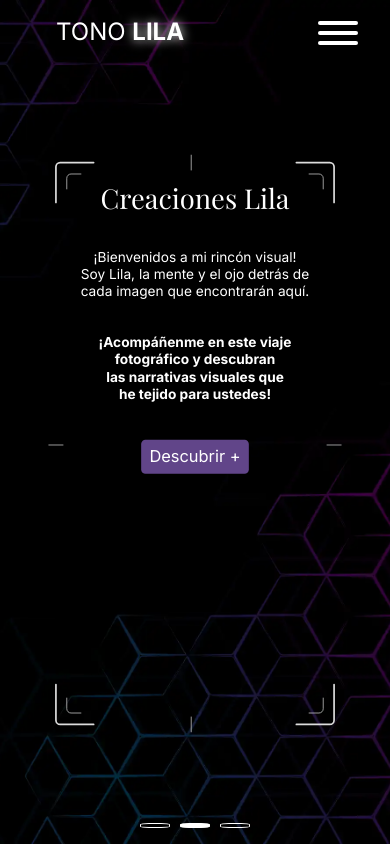
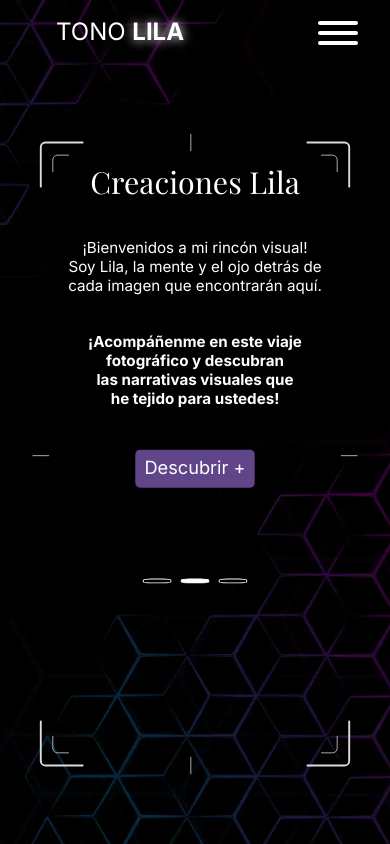
Before and after one commit to tonoLila/tonoLilaweb, a React (Vite) app: page / in a window 390 px wide. Built offline with nearby package versions, Linux system fonts and the light colour scheme.

Commit message:
mobile casi casi

```diff
--- a/src/components/FocusMobile/FocusContainerMobile.jsx
+++ b/src/components/FocusMobile/FocusContainerMobile.jsx
@@ -11,7 +11,7 @@ const FocusContainerMobile = ({ children }) => {
       xmlns="http://www.w3.org/2000/svg"
     >
       <g>
-        <rect x="0" y="0" width="344" height="677" fill="transparent" />
+        <rect x="0" y="0" width="100%" height="100%" fill="transparent" />
         <FocusMobile />
       </g>
       <foreignObject x="0" y="0" width="100%" height="100%">
--- a/src/components/Hero.jsx
+++ b/src/components/Hero.jsx
@@ -49,13 +49,13 @@ const Hero = ({
             <p className={styles.hero_bold}>{boldText}</p>
             <button className={styles.cta}>{button}</button>
           </div>
-          </FocusContainer>
 
           {!isDesktop && (
             <div className="button_container">
               <Markers sections={sections} currentSection={currentSection} />
             </div>
           )}
+        </FocusContainer>
       </div>
     </motion.div>
   );
--- a/src/styles/focus.module.css
+++ b/src/styles/focus.module.css
@@ -13,3 +13,10 @@
     margin-top: 5em;
     padding: 3em;
 }
+
+@media (max-width: 992px) {
+    .focus_svg {
+        padding: 0 2em;
+        margin-bottom: 1em;
+    }
+}
```
